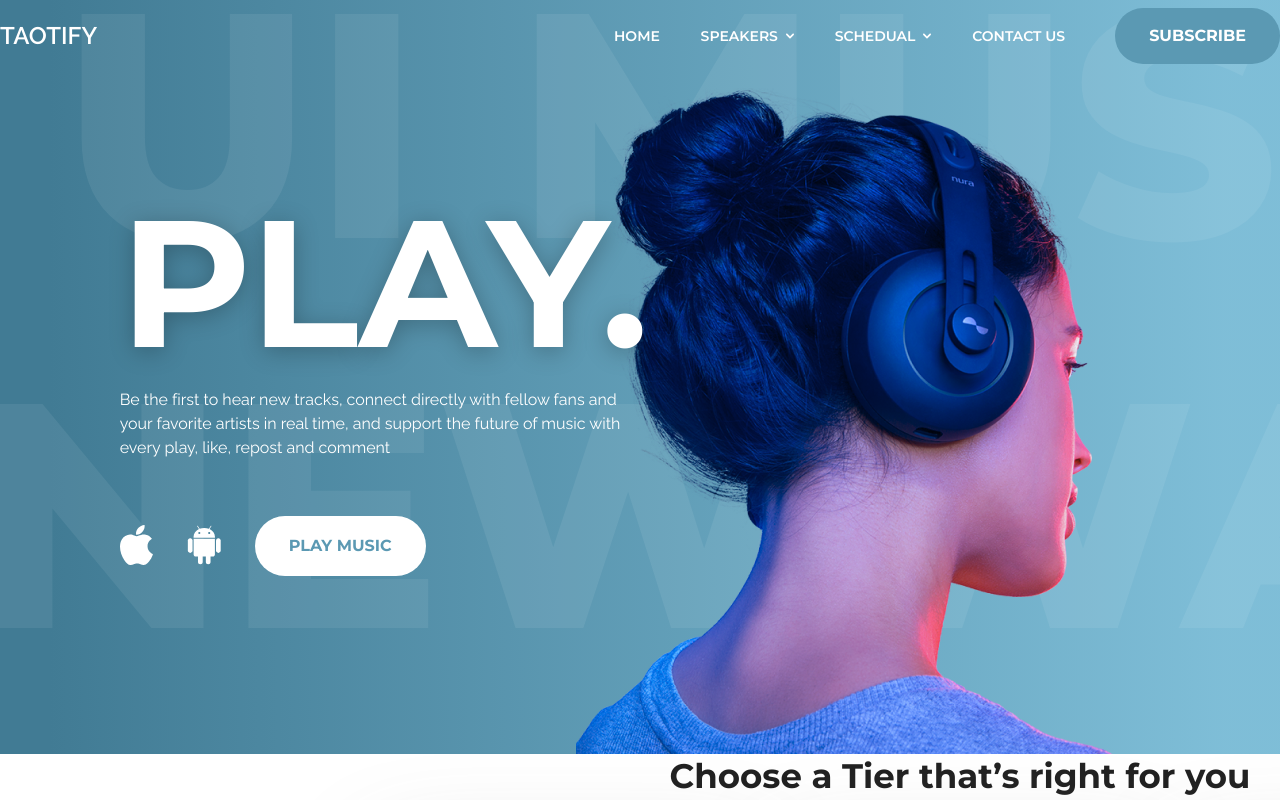
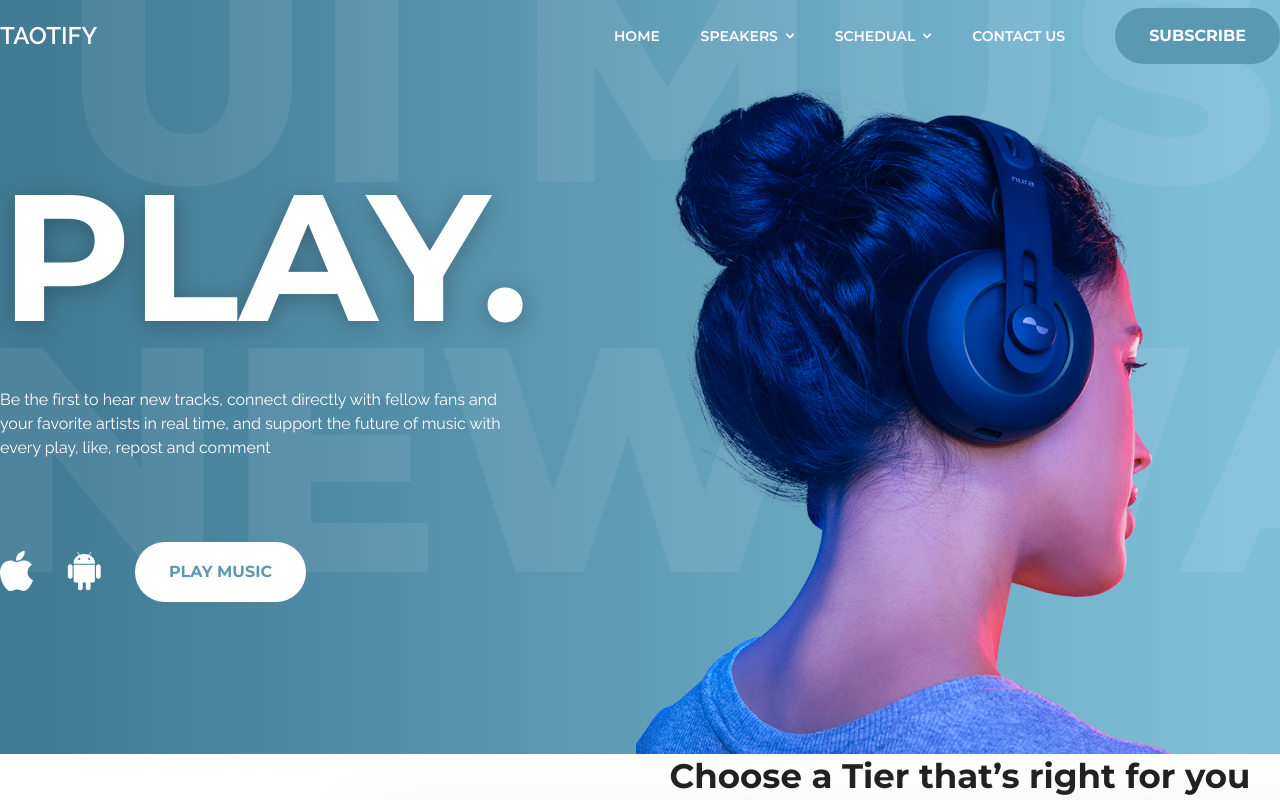
Before and after one commit to taodemy/taotify-website, a Next.js app: page / in a window 1280 px wide. Shown: the top 800 px of the page. Built offline with nearby package versions, Linux system fonts and the light colour scheme.

Commit message:
fix: align with navi

```diff
--- a/src/components/Hero/index.module.scss
+++ b/src/components/Hero/index.module.scss
@@ -15,10 +15,11 @@
 
 .hero_container {
   display: flex;
-  width: 80%;
+  width: 1280px;
   height: 754px;
   justify-content: center;
   align-items: center;
+  gap: 80px
 }
 
 .background_font_group {
@@ -26,7 +27,7 @@
   height: 1088px;
   position: absolute;
   left: -32px;
-  bottom: -216px;
+  bottom: -160px;
 }
 
 .left_hero {
@@ -34,24 +35,23 @@
   width: 50%;
   padding: 152px 0px;
   flex-direction: column;
-  justify-content: center;
-  align-items: center;
+  justify-content: space-between;
   gap: 10px;
   flex: 1 0 0;
   align-self: stretch;
   z-index: 2;
 }
 
-.left_titles {
+.left_title {
   display: flex;
-  flex-direction: column;
-  justify-content: center;
   align-items: flex-start;
 }
 
 .left_hero_content {
   width: 528px;
   height: 128px;
+  display: flex;
+  align-items: flex-start;
 }
 
 .left_hero_buttons {
--- a/src/components/Hero/index.tsx
+++ b/src/components/Hero/index.tsx
@@ -11,8 +11,10 @@
           <div className={fontClasses.font_hero_background}>NEWWAY</div>
         </section>
         <section className={style.left_hero}>
-          <div className={style.left_titles}>
+          {/* <div className={style.left_titles}> */}
+          <div className={style.left_title}>
             <h1 className={fontClasses.font_hero_title}>PLAY.</h1>
+          </div>
             <div className={style.left_hero_content}>
               <p className={fontClasses.font_hero_content}>
                 Be the first to hear new tracks, connect directly with fellow fans
@@ -70,7 +72,7 @@
                 <a className={fontClasses.font_hero_button}>PLAY MUSIC</a>
               </div>
             </div>
-          </div>
+          {/* </div> */}
         </section>
         <section className={style.right_hero}>
           <div className={style.right_hero_image} />
```
